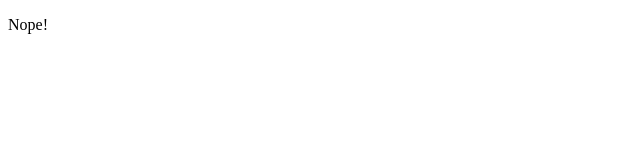
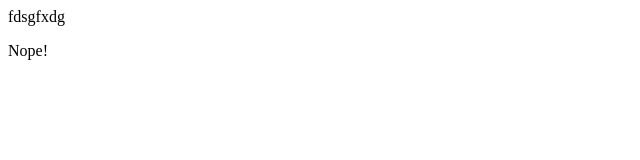
Before and after one commit to ankush087/test, a plain HTML site: page index.html in a window 1280 px wide. Shown: the whole page, without its empty margins (0-640 px from the left). Drawn offline with Linux system fonts and the light colour scheme.

Commit message:
Random shit

```diff
--- a/index.html
+++ b/index.html
@@ -4,6 +4,5 @@
 	<title>Yo!</title>
 </head>
 <body>
+fdsgfxdg
 <p> Nope!</p>
-</body>
-</html>
```
